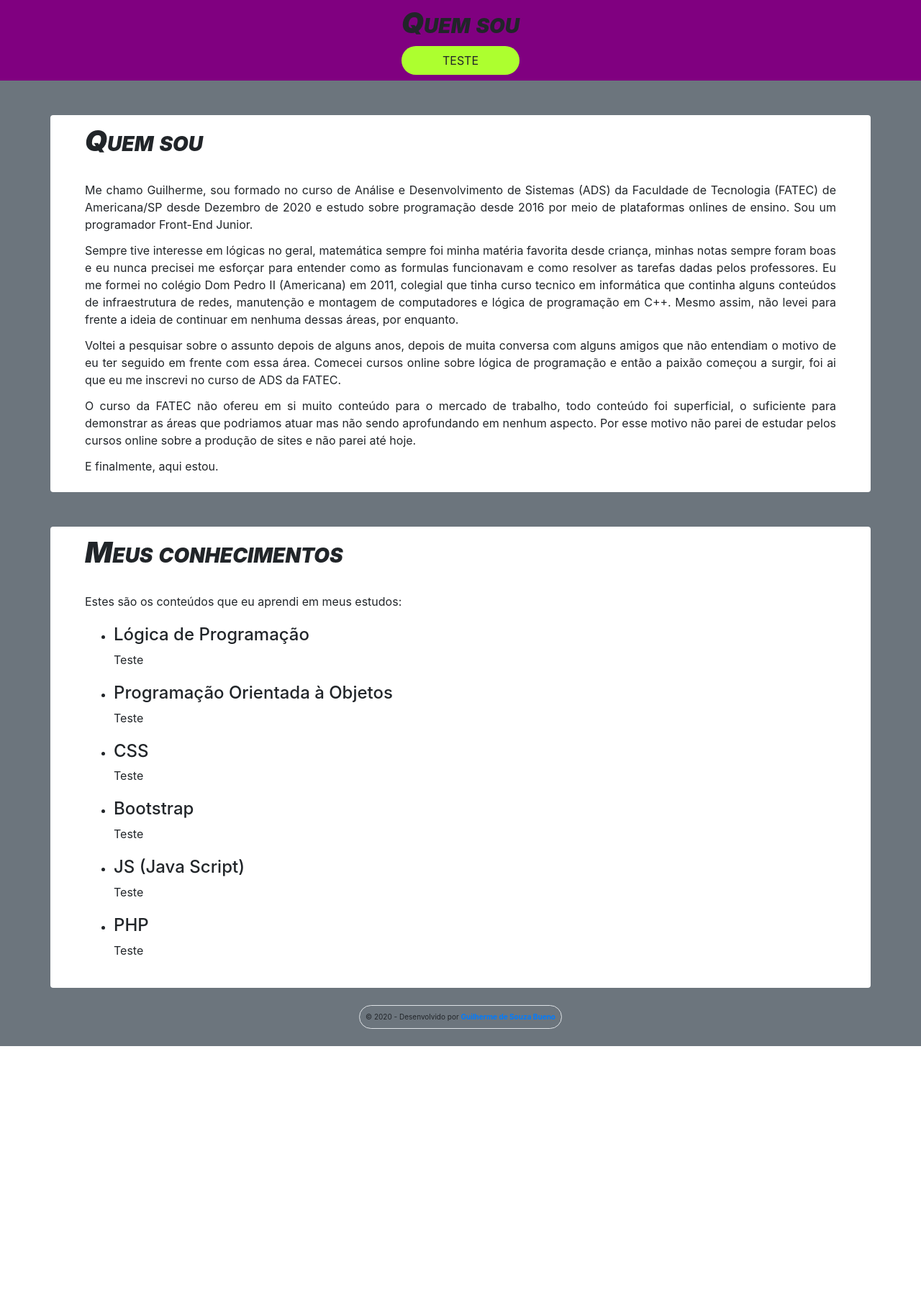
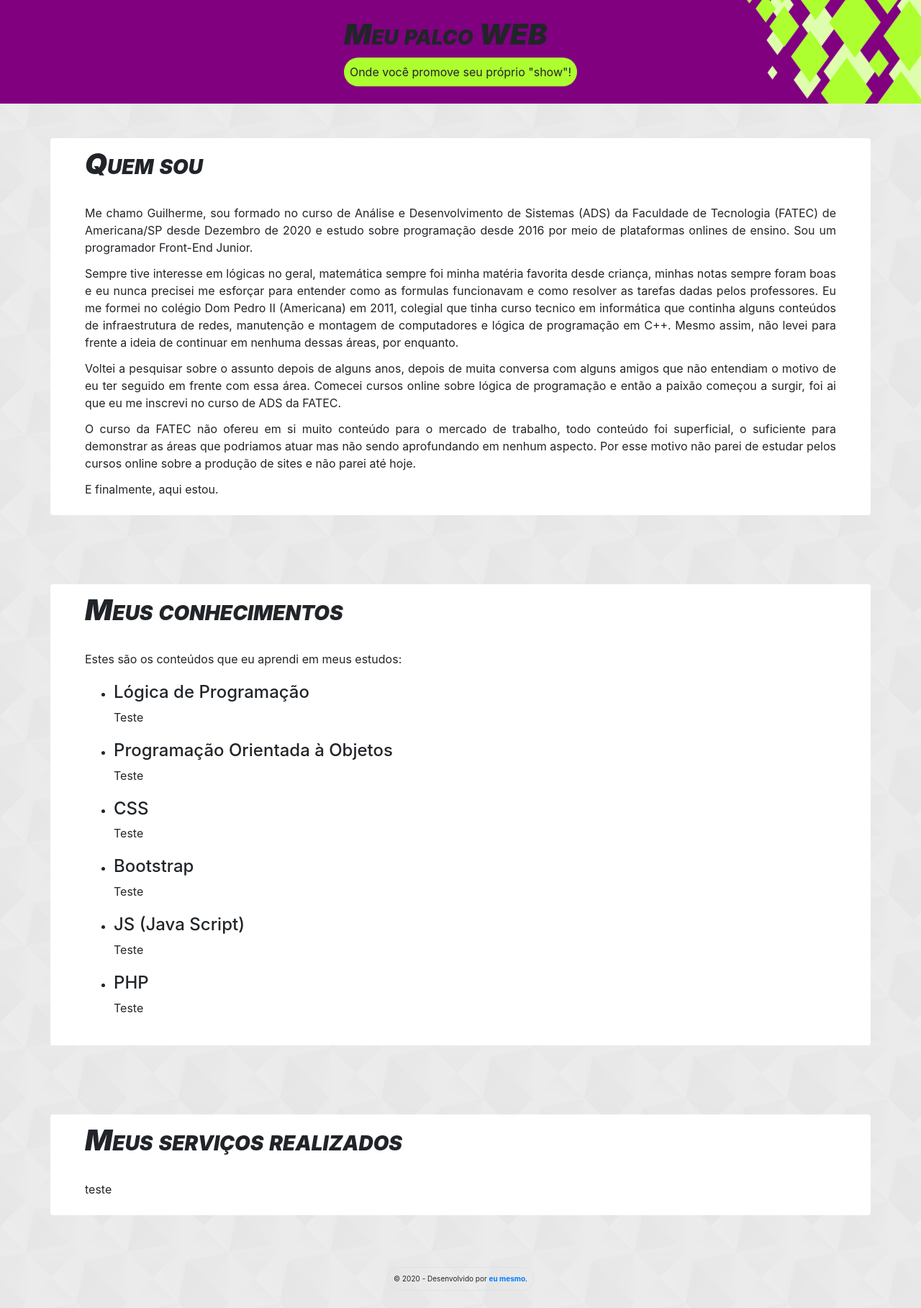
Before and after one commit to guilhermesobu/guilherme.com.br, a PHP site: page / in a window 1280 px wide. Shown: the whole page at 72% size. Before the commit the page ends 1454 px from the top, so only its background shows below. Run offline with PHP 8.4, Linux system fonts and the light colour scheme.

Commit message:
Adicionando muito mais coisa à página

```diff
--- a/index.php
+++ b/index.php
@@ -3,7 +3,7 @@
 ?>
 
 
-<div class="bg-secondary">
+<div class="">
     <?php
 
     require 'src/default/header.php';
@@ -14,6 +14,10 @@
 
     //CONHECIMENTOS
     require 'src/default/technique.php';
+
+
+    //MEUS TRABALHOS
+    require 'src/default/myServices.php';
 
     /**
      * Sobre mim
--- a/scss/index.css
+++ b/scss/index.css
@@ -1,9 +1,9 @@
 .bg-purple{
-    background-color: purple;
+    background-color: #800080;
 }
 
 .bg-green{
-    background-color: greenyellow;
+    background-color: #adff2f;
 }
 
 p {
@@ -24,3 +24,15 @@ h1{
 li{
     padding-top: 20px;
 }
+
+.bg-diamond{
+    background-image: url('/src/img/diac_roxo.png');
+}
+
+.header-squares{
+    background-repeat: no-repeat;
+    background-position: right;
+    background-image: url('/src/img/squares.png');
+}
+
+/*    style="background-image: url('./src/img/diac_roxo.png');"
--- a/src/default/aboutMe.php
+++ b/src/default/aboutMe.php
@@ -1,7 +1,7 @@
-<div class="container py-5 bg-secondary">
-    <div class="row">
+<div class="container py-5">
+    <div class="row rounded bg-white">
 
-        <div class="col rounded pb-4 px-5 bg-white" id="am">
+        <div class="col pb-4 px-5" id="am">
             <p>
                 <h1>Quem sou</h1>
             </p>
--- a/src/default/copyright.php
+++ b/src/default/copyright.php
@@ -1,6 +1,7 @@
 <!-- COPYRIGHT -->
 <div class="row py-4 m-0 d-flex justify-content-around align-items-center">
-    <p style="font-size: 10px;" class="border p-2 rounded-pill text-center">© 2020 - Desenvolvido por
-        <strong><a href="">Guilherme de Souza Bueno</a></strong>
+    <p style="font-size: 10px;" class="border p-2 rounded-pill text-center">
+    © 2020 - Desenvolvido por
+        <strong><a href="">eu mesmo</a></strong>.
     </p>
 </div>
--- a/src/default/defaultTop.php
+++ b/src/default/defaultTop.php
@@ -10,4 +10,4 @@
         <meta name="viewport" content="width=device-width, initial-scale=1, shrink-to-fit=no" />
     </head>
 
-    <body>
+    <body class="bg-diamond" >
--- a/src/default/header.php
+++ b/src/default/header.php
@@ -1,9 +1,10 @@
-<div class="container-fluid">
-    <div class="row bg-purple justify-content-center">
-        <div class="col-fill m-2">
-            <h1>Quem sou</h1>
+<div class="container-fluid header-squares bg-purple sticky-top pb-4">
+    <div class="row justify-content-center">
+        <div class="col-fill">
+            <img src="">
+            <h1>Meu palco WEB</h1>
             <p class="bg-green rounded rounded-pill p-2 text-center">
-                TESTE
+                Onde você promove seu próprio "show"!
             </p>
         </div>
     </div>
--- a/src/default/myServices.php
+++ b/src/default/myServices.php
@@ -0,0 +1,14 @@
+<div class="container py-5">
+    <div class="row rounded bg-white">
+
+
+        <div class="col pb-4 px-5" id="am">
+            <p>
+                <h1>Meus serviços realizados</h1>
+            </p>
+            <p>teste</p>
+        </div>
+
+
+    </div>
+</div>
--- a/src/default/technique.php
+++ b/src/default/technique.php
@@ -1,8 +1,8 @@
-<div class="container">
-    <div class="row">
+<div class="container py-5">
+    <div class="row rounded bg-white">
 
 
-        <div class="col rounded pb-4 px-5 bg-white" id="am">
+        <div class="col pb-4 px-5" id="am">
             <p>
                 <h1>Meus conhecimentos</h1>
             </p>
```
Also changed, not shown: src/img/diac_roxo.png (added), src/img/diae_roxo.png (added), src/img/diae_verde.png (added), src/img/squares.png (added), src/img/teste.png (added).
